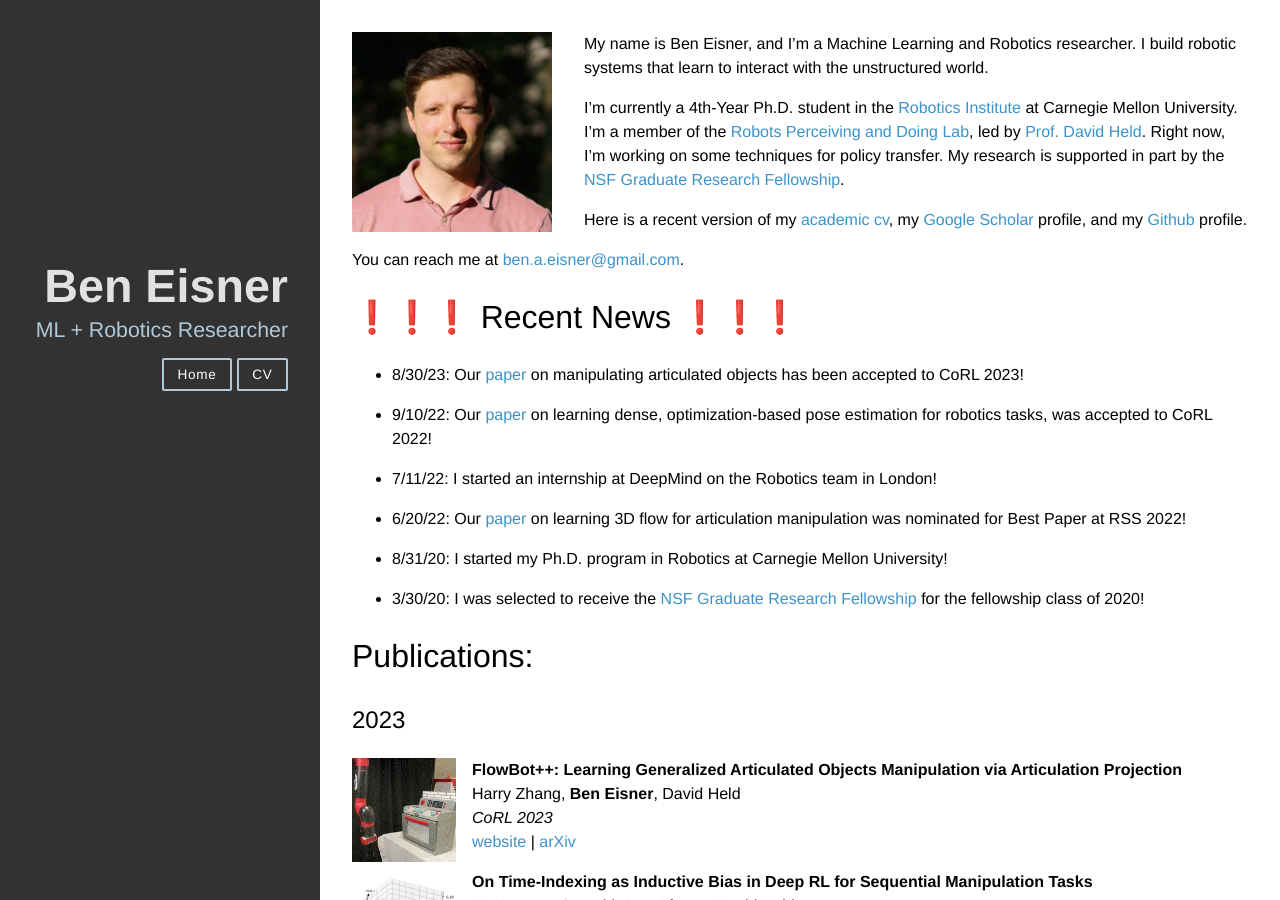
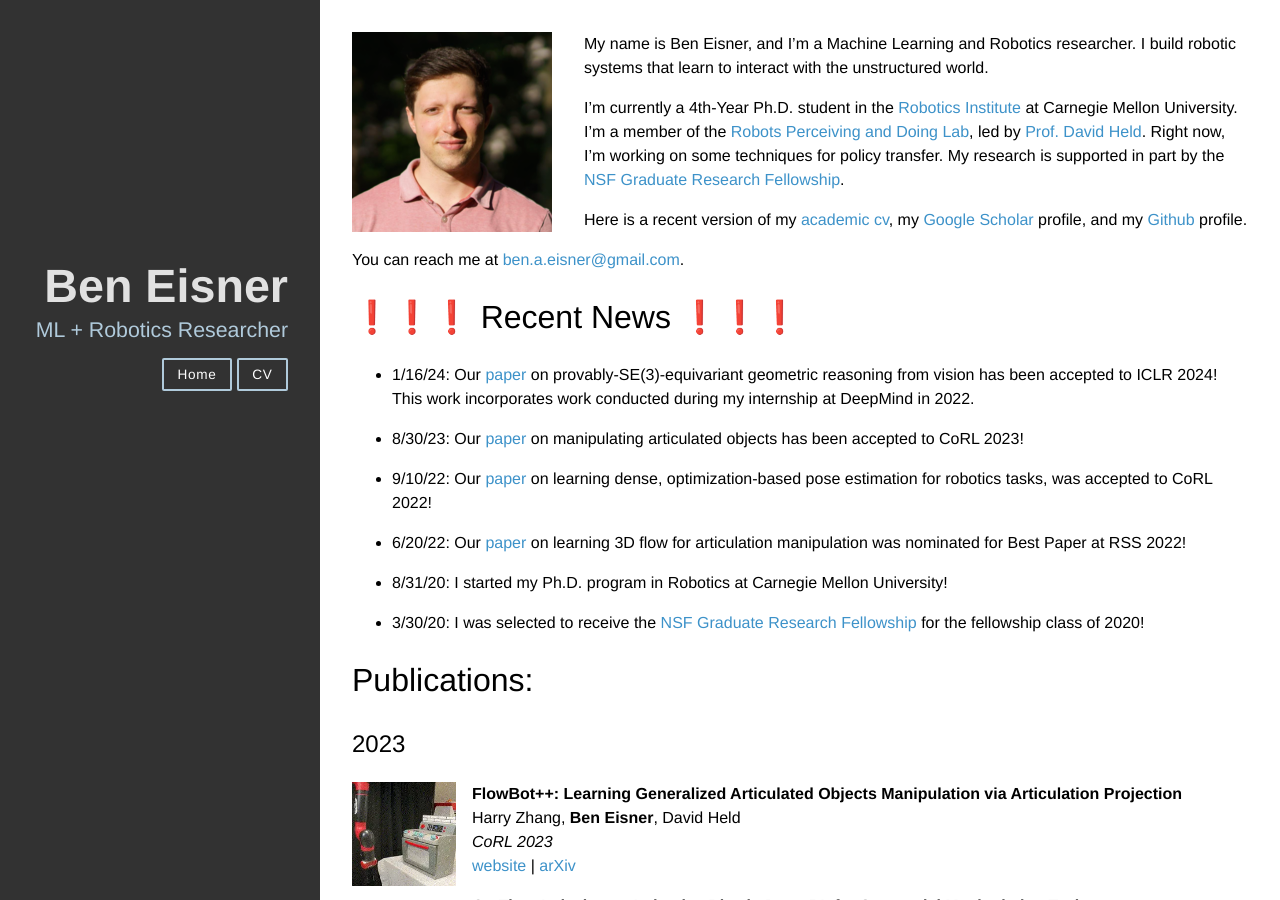
Before and after one commit to beneisner/beneisner.github.io, a Jekyll site: the page built from index.md, in a window 1280 px wide and 900 px high. Built offline with Jekyll 4.4.1, drawn with Linux system fonts in a browser that asks for light colours; nearby versions of some CDN libraries.

Commit message:
Update index.md

```diff
--- a/index.md
+++ b/index.md
@@ -18,11 +18,11 @@
 
 # ❗❗❗ Recent News ❗❗❗
 
+- 1/16/24: Our [paper](https://openreview.net/forum?id=2inBuwTyL2) on provably-SE(3)-equivariant geometric reasoning from vision has been accepted to ICLR 2024! This work incorporates work conducted during my internship at DeepMind in 2022.
+
 - 8/30/23: Our [paper](https://arxiv.org/abs/2306.12893) on manipulating articulated objects has been accepted to CoRL 2023!
 
 - 9/10/22: Our [paper](https://openreview.net/forum?id=YmJi0bTfeNX) on learning dense, optimization-based pose estimation for robotics tasks, was accepted to CoRL 2022!
-
-- 7/11/22: I started an internship at DeepMind on the Robotics team in London!
 
 - 6/20/22: Our [paper](https://sites.google.com/view/articulated-flowbot-3d) on learning 3D flow for articulation manipulation was nominated for Best Paper at RSS 2022!
 
```
